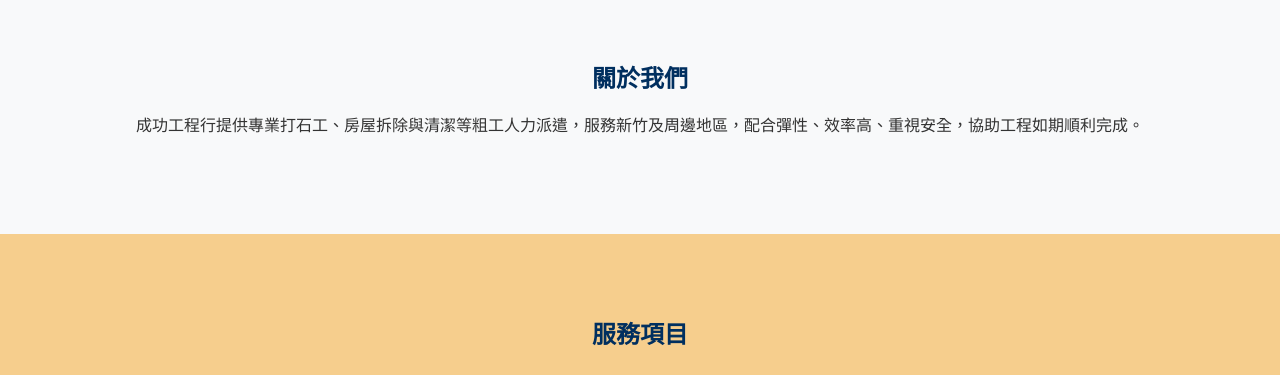
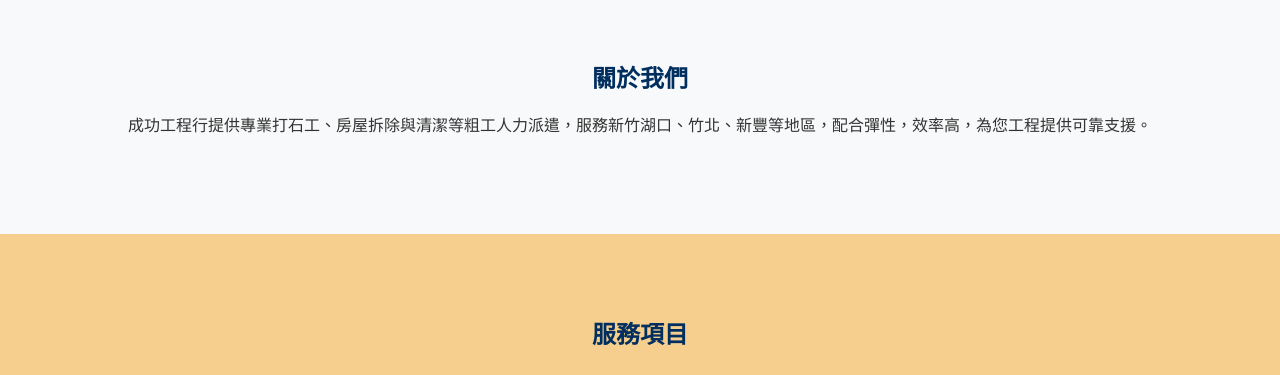
Before and after one commit to Qwoooooo/chenggong, a plain HTML site: page index.html in a window 1280 px wide. Shown: the part 722-1097 px from the top of the page. Drawn offline with Linux system fonts and the light colour scheme.

Commit message:
Update index.html

```diff
--- a/index.html
+++ b/index.html
@@ -73,7 +73,7 @@
   <section id="about" class="section">
     <div class="container">
       <h2>關於我們</h2>
-      <p>成功工程行提供專業打石工、房屋拆除與清潔等粗工人力派遣，服務新竹及周邊地區，配合彈性、效率高、重視安全，協助工程如期順利完成。</p>
+      <p>成功工程行提供專業打石工、房屋拆除與清潔等粗工人力派遣，服務新竹湖口、竹北、新豐等地區，配合彈性，效率高，為您工程提供可靠支援。</p>
     </div>
   </section>
 
```
